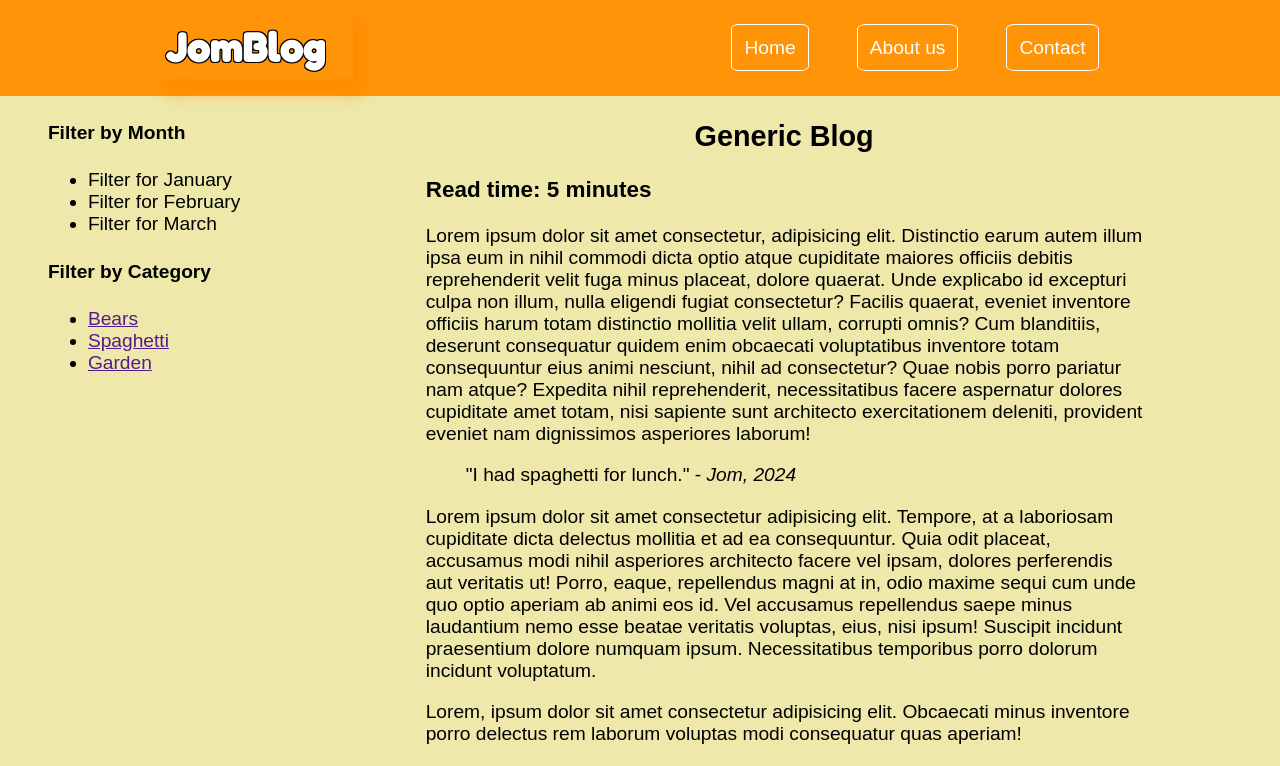
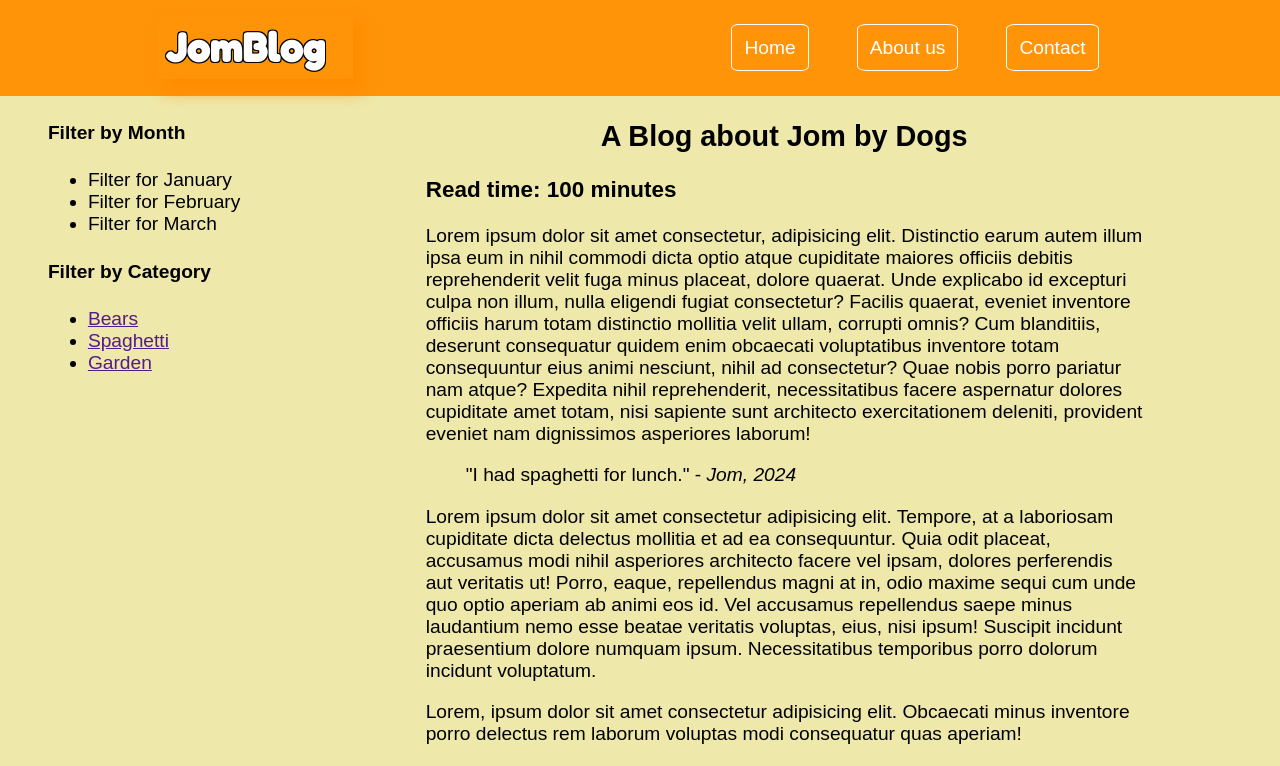
Before and after one commit to jomxgs/jomxgs.github.io, a plain HTML site: page index.html in a window 1280 px wide. Shown: the top 766 px of the page. Drawn offline with Linux system fonts and the light colour scheme; no server answers.

Commit message:
Update index.html

```diff
--- a/index.html
+++ b/index.html
@@ -48,8 +48,8 @@
                 <article>
                     <header>
                         <!-- article's header goes here -->
-                         <h2>Generic Blog</h2>
-                         <h3>Read time: 5 minutes</h3>
+                         <h2>A Blog about Jom by Dogs</h2>
+                         <h3>Read time: 100 minutes</h3>
                     </header>
                     <main>
                         <p>Lorem ipsum dolor sit amet consectetur, adipisicing elit. Distinctio earum autem illum ipsa eum in nihil commodi dicta optio atque cupiditate maiores officiis debitis reprehenderit velit fuga minus placeat, dolore quaerat. Unde explicabo id excepturi culpa non illum, nulla eligendi fugiat consectetur? Facilis quaerat, eveniet inventore officiis harum totam distinctio mollitia velit ullam, corrupti omnis? Cum blanditiis, deserunt consequatur quidem enim obcaecati voluptatibus inventore totam consequuntur eius animi nesciunt, nihil ad consectetur? Quae nobis porro pariatur nam atque? Expedita nihil reprehenderit, necessitatibus facere aspernatur dolores cupiditate amet totam, nisi sapiente sunt architecto exercitationem deleniti, provident eveniet nam dignissimos asperiores laborum!</p>
```
